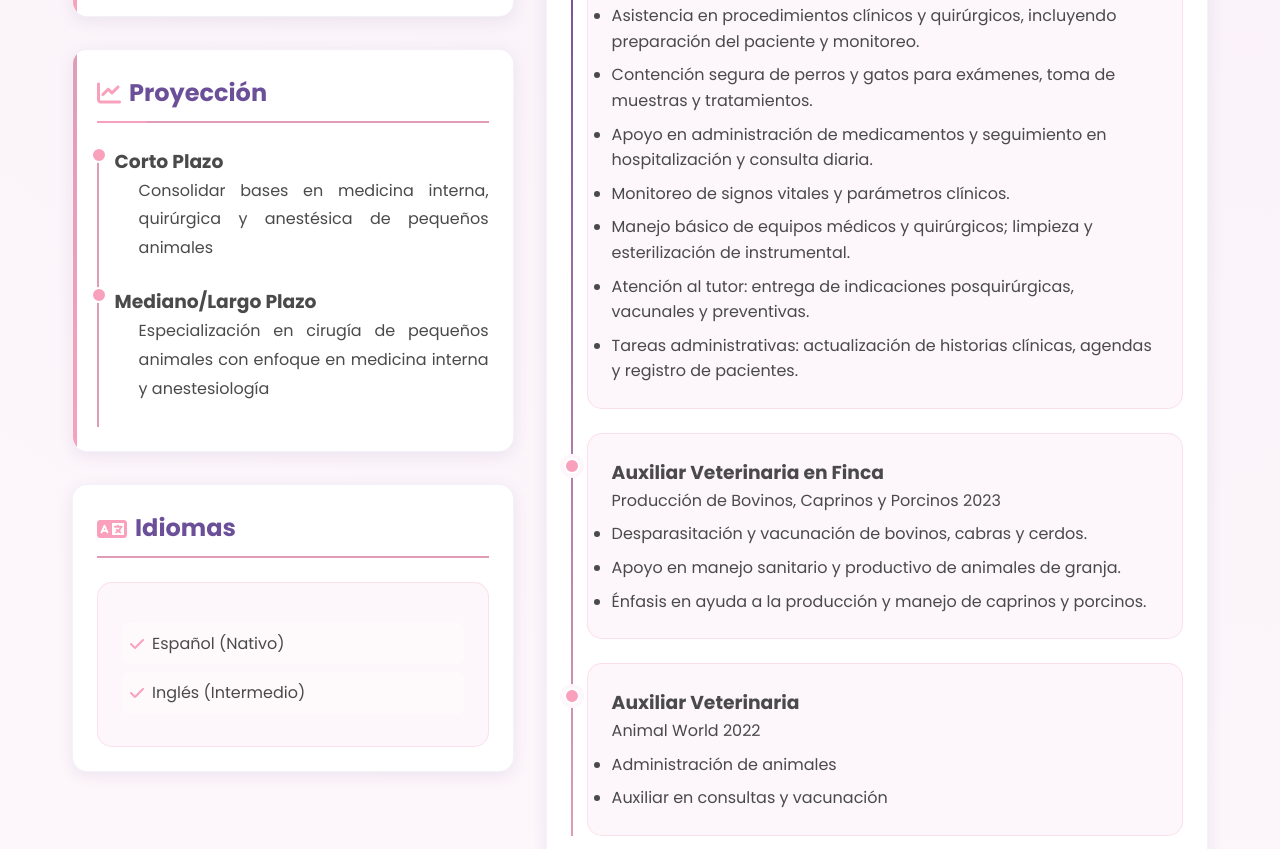
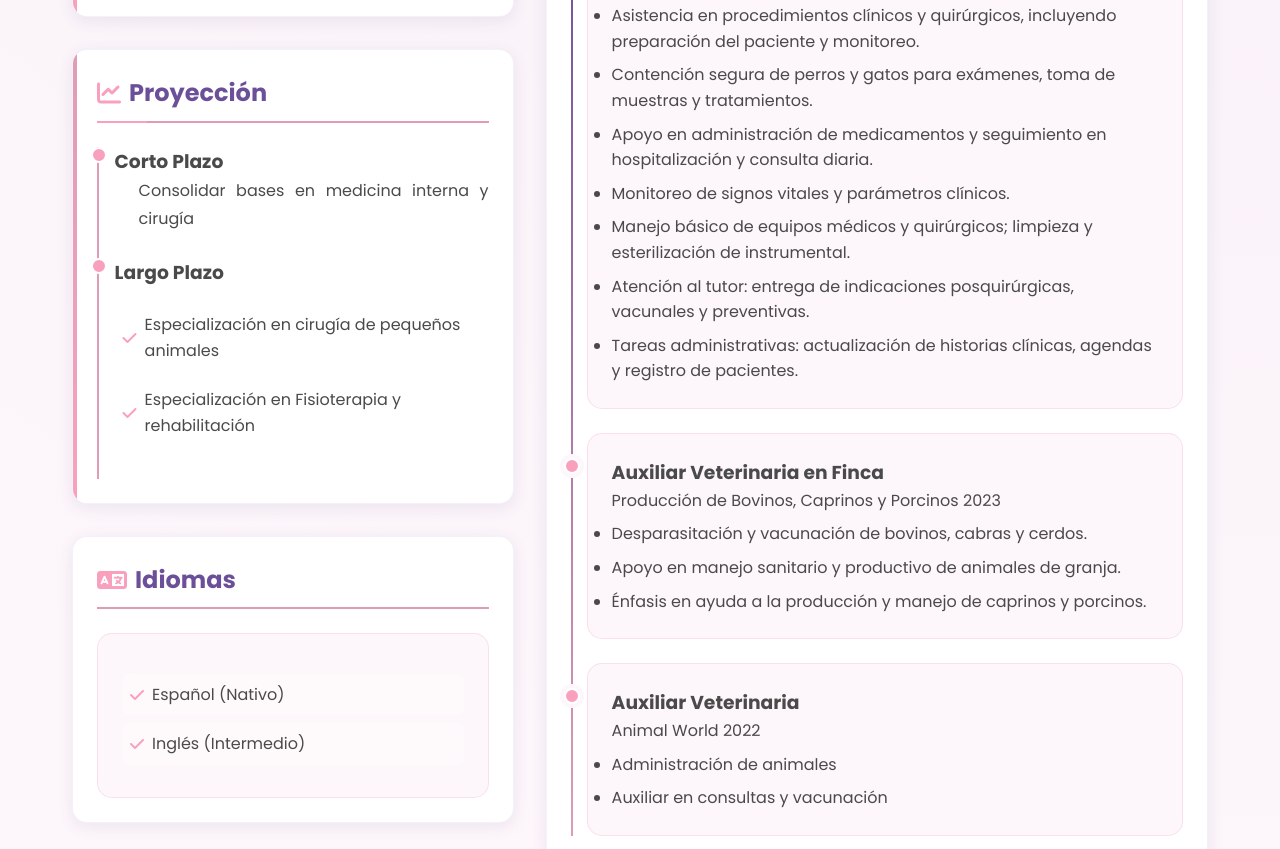
Before and after one commit to jordonez19/karen_cv_06-09-2025, a plain HTML site: page index.html in a window 1280 px wide. Shown: the part 1375-2224 px from the top of the page. Drawn offline with Linux system fonts and the light colour scheme.

Commit message:
Refine timeline section in index.html by updating short-term and long-term goals; enhance clarity by restructuring content and adding a highlight list for better presentation of future specializations.

```diff
--- a/index.html
+++ b/index.html
@@ -147,11 +147,14 @@
                     <div class="timeline">
                         <div class="timeline-item">
                             <h3>Corto Plazo</h3>
-                            <p>Consolidar bases en medicina interna, quirúrgica y anestésica de pequeños animales</p>
+                            <p>Consolidar bases en medicina interna y cirugía</p>
                         </div>
                         <div class="timeline-item">
-                            <h3>Mediano/Largo Plazo</h3>
-                            <p>Especialización en cirugía de pequeños animales con enfoque en medicina interna y anestesiología</p>
+                            <h3>Largo Plazo</h3>
+                            <ul class="highlight-list">
+                                <li><i class="fas fa-check" aria-hidden="true"></i> Especialización en cirugía de pequeños animales</li>
+                                <li><i class="fas fa-check" aria-hidden="true"></i> Especialización en Fisioterapia y rehabilitación</li>
+                            </ul>
                         </div>
                     </div>
                 </section>
```
